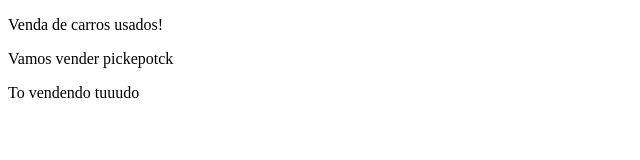
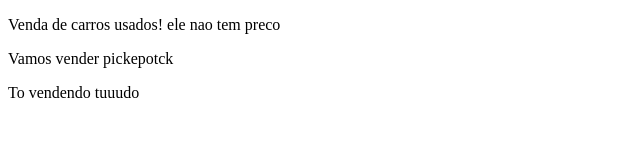
Before and after one commit to VictorrSoares/aulateste, a plain HTML site: page vendese.html in a window 1280 px wide. Shown: the whole page, without its empty margins (0-640 px from the left). Drawn offline with Linux system fonts and the light colour scheme.

Commit message:
Foi deletado o preco

```diff
--- a/vendese.html
+++ b/vendese.html
@@ -6,7 +6,7 @@
     <title>Document</title>
 </head>
 <body>
-    <p>Venda de carros usados!</p>
+    <p>Venda de carros usados! ele nao tem preco</p>
     <a href="Va para o site"></a>
     <p>Vamos vender pickepotck</p>
     <p>To vendendo tuuudo</p>
```
